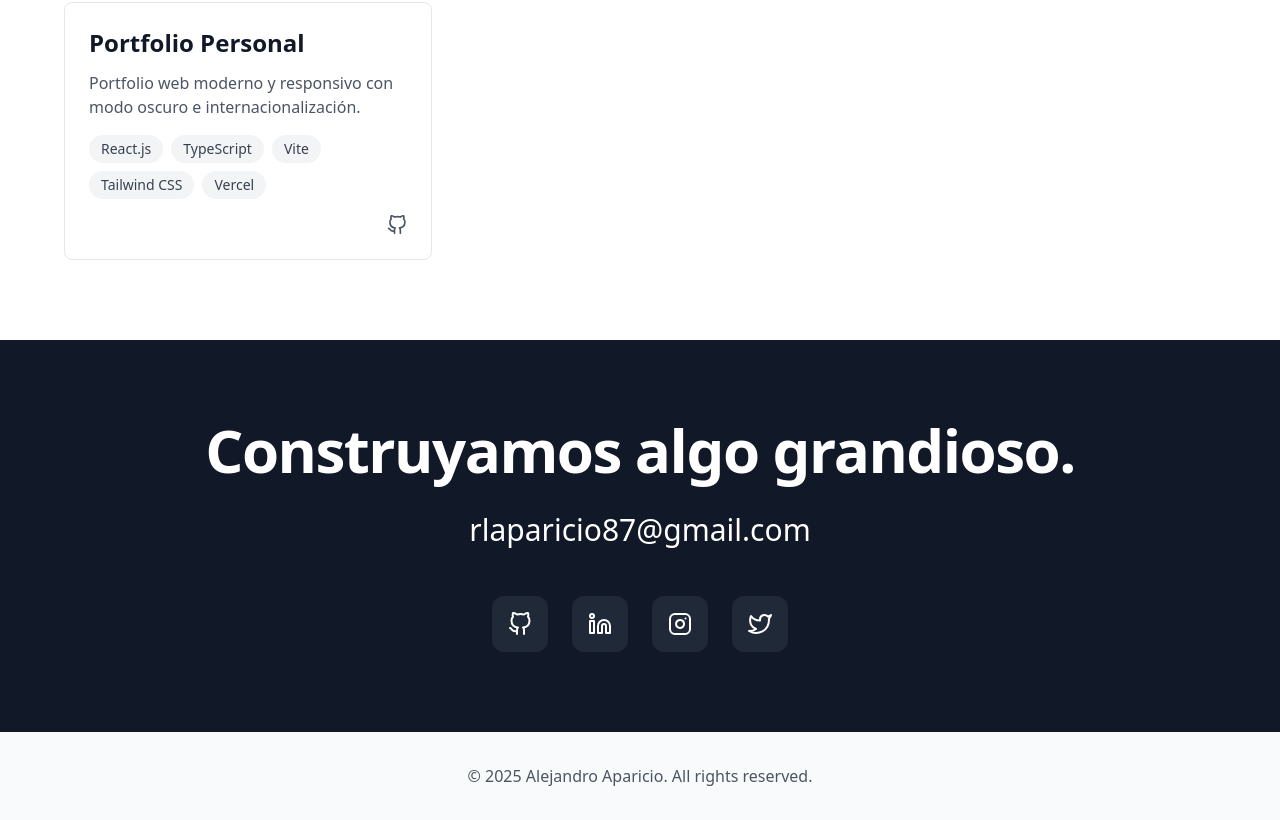
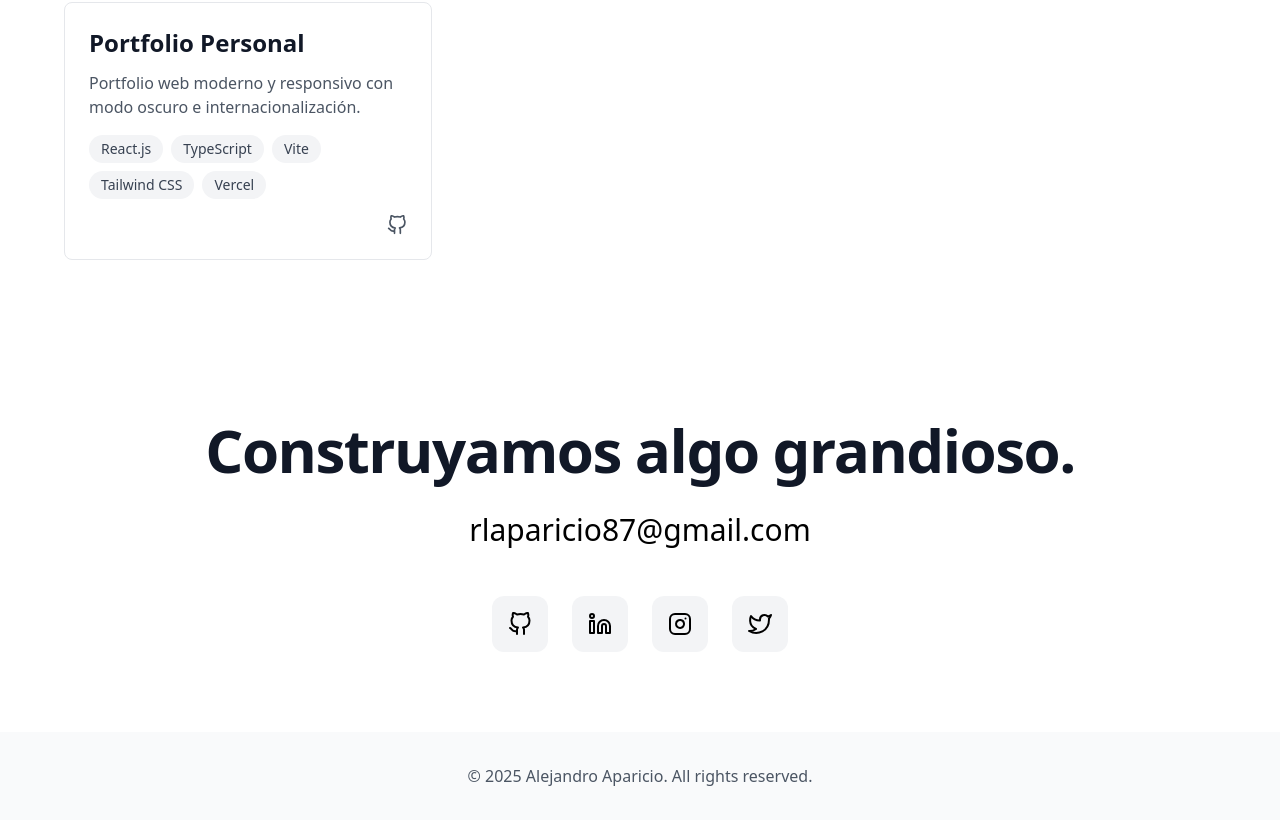
Before and after one commit to aaparicio87/personal-portfolio, a React (Vite) app: page / in a window 1280 px wide. Shown: the part 3213-4033 px from the top of the page. Built offline with nearby package versions, Linux system fonts and the light colour scheme.

Commit message:
Fix theme colors in contact icons

```diff
--- a/src/components/Contact.tsx
+++ b/src/components/Contact.tsx
@@ -5,16 +5,16 @@ export default function Contact() {
   const { t } = useLanguage();
 
   return (
-    <section id="contact" className="py-20 px-6 bg-gray-900 text-white">
+    <section id="contact" className="py-20 px-6">
       <div className="max-w-4xl mx-auto text-center">
-        <h2 className="text-4xl md:text-6xl font-bold mb-8 tracking-tight">
+        <h2 className="text-4xl md:text-6xl font-bold mb-8 tracking-tight text-gray-900 dark:text-white">
           {t("contact.title")}
         </h2>
 
         <div className="mb-12">
           <a
             href="mailto:rlaparicio87@gmail.com"
-            className="text-2xl md:text-3xl font-medium hover:underline underline-offset-8 decoration-2 decoration-gray-500 hover:decoration-white transition-all"
+            className="text-2xl md:text-3xl font-medium hover:underline underline-offset-8 decoration-2 decoration-gray-500 dark:text-white hover:dark:decoration-white transition-all"
           >
             rlaparicio87@gmail.com
           </a>
@@ -25,7 +25,7 @@ export default function Contact() {
             href="https://github.com/aaparicio87"
             target="_blank"
             rel="noopener noreferrer"
-            className="p-4 rounded-xl bg-gray-800 hover:bg-gray-700 transition-all hover:-translate-y-1"
+            className="p-4 rounded-xl bg-gray-100 dark:bg-gray-800 hover:bg-gray-200 dark:hover:bg-gray-700 transition-all hover:-translate-y-1"
             aria-label="GitHub"
           >
             <FiGithub className="w-6 h-6" />
@@ -34,7 +34,7 @@ export default function Contact() {
             href="https://linkedin.com/in/alejandro-aparicio-guerra"
             target="_blank"
             rel="noopener noreferrer"
-            className="p-4 rounded-xl bg-gray-800 hover:bg-gray-700 transition-all hover:-translate-y-1"
+            className="p-4 rounded-xl bg-gray-100 dark:bg-gray-800 hover:bg-gray-200 dark:hover:bg-gray-700 transition-all hover:-translate-y-1"
             aria-label="LinkedIn"
           >
             <FiLinkedin className="w-6 h-6" />
@@ -43,7 +43,7 @@ export default function Contact() {
             href="https://www.instagram.com/dlaparicio87/"
             target="_blank"
             rel="noopener noreferrer"
-            className="p-4 rounded-xl bg-gray-800 hover:bg-gray-700 transition-all hover:-translate-y-1"
+            className="p-4 rounded-xl bg-gray-100 dark:bg-gray-800 hover:bg-gray-200 dark:hover:bg-gray-700 transition-all hover:-translate-y-1"
             aria-label="Instagram"
           >
             <FiInstagram className="w-6 h-6" />
@@ -52,7 +52,7 @@ export default function Contact() {
             href="https://twitter.com/alejo_guerr25"
             target="_blank"
             rel="noopener noreferrer"
-            className="p-4 rounded-xl bg-gray-800 hover:bg-gray-700 transition-all hover:-translate-y-1"
+            className="p-4 rounded-xl bg-gray-100 dark:bg-gray-800 hover:bg-gray-200 dark:hover:bg-gray-700 transition-all hover:-translate-y-1"
             aria-label="Twitter"
           >
             <FiTwitter className="w-6 h-6" />
```
